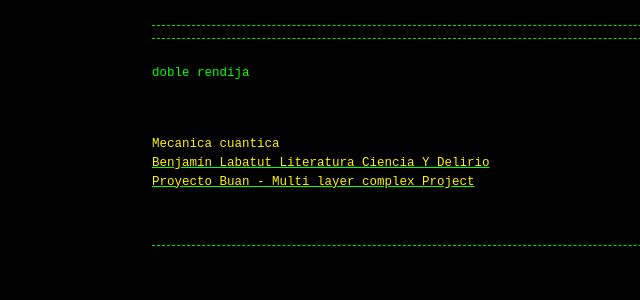
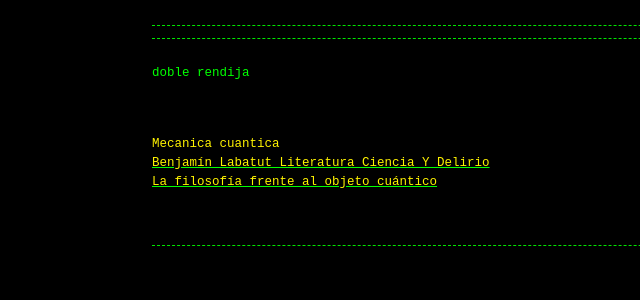
Before and after one commit to Guerrillaradio/doble_rendija, a Jekyll site: the page built from index.md, in a window 1280 px wide. Shown: the top 300 px of the page, without its empty margins (188-828 px from the left). Built offline with Jekyll 4.4.1, drawn with Linux system fonts in a browser that asks for light colours; our own code applies the rules of GitHub Pages for plain Markdown files.

Commit message:
Update index.md

```diff
--- a/index.md
+++ b/index.md
@@ -3,4 +3,4 @@
 
 <div><font color="#fff300">Mecanica cuantica</font></div><div></div><div><font color="#fff300"> </font><font color="#fff300"> </font></div>
 <a href="https://archive.org/details/btg-talks-benjamin-labatut-literatura-ciencia-y-delirio_202505"><div><font color="#fff300">Benjamín Labatut Literatura Ciencia Y Delirio</font></div><div></div><div><font color="#fff300"> </font><font color="#fff300"> </font></div>
-<a href="https://github.com/Guerrillaradio/buanproject"><div><font color="#fff300">Proyecto Buan - Multi layer complex Project</font></div><div></div><div><font color="#fff300"> </font><font color="#fff300"> </font></div></a>
+<a href="https://www.scielo.org.mx/scielo.php?script=sci_arttext&pid=S1870-35422017000200107"><div><font color="#fff300">La filosofía frente al objeto cuántico</font></div><div></div><div><font color="#fff300"> </font><font color="#fff300"> </font></div></a>
```
